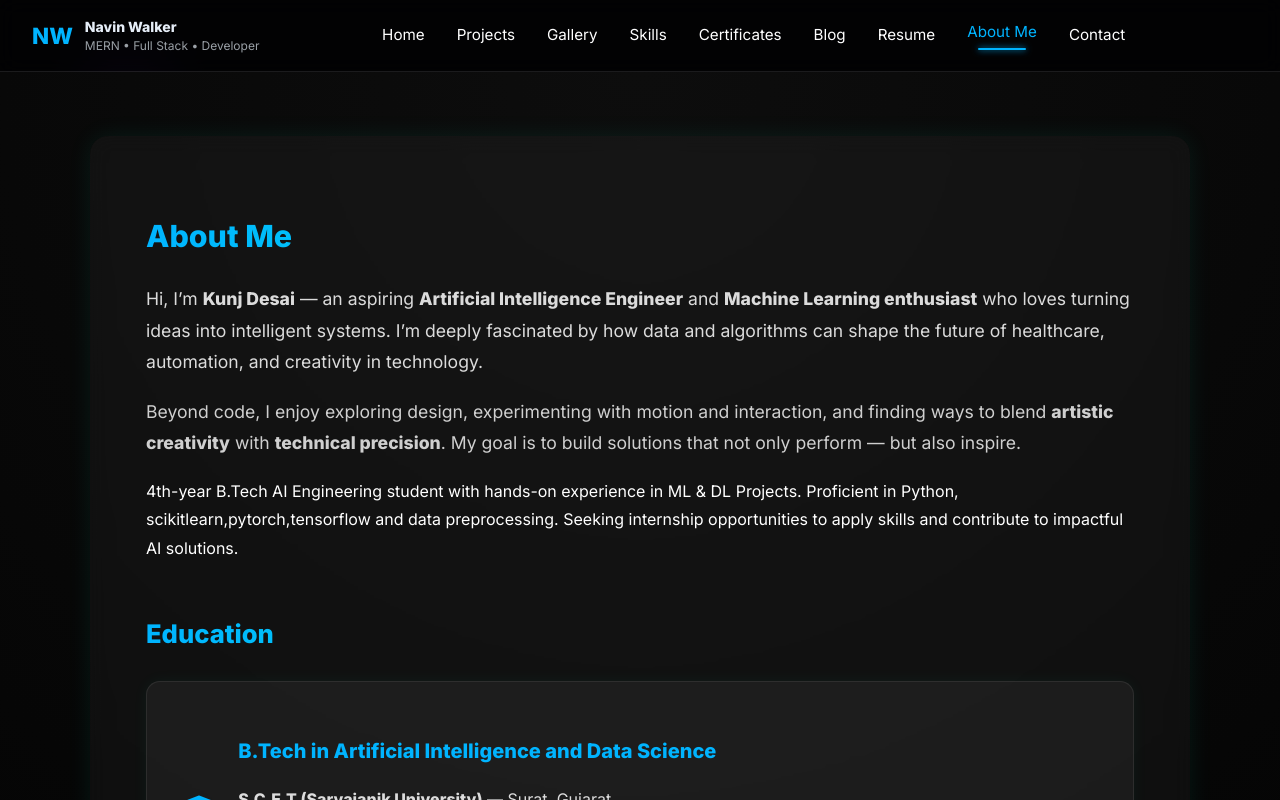
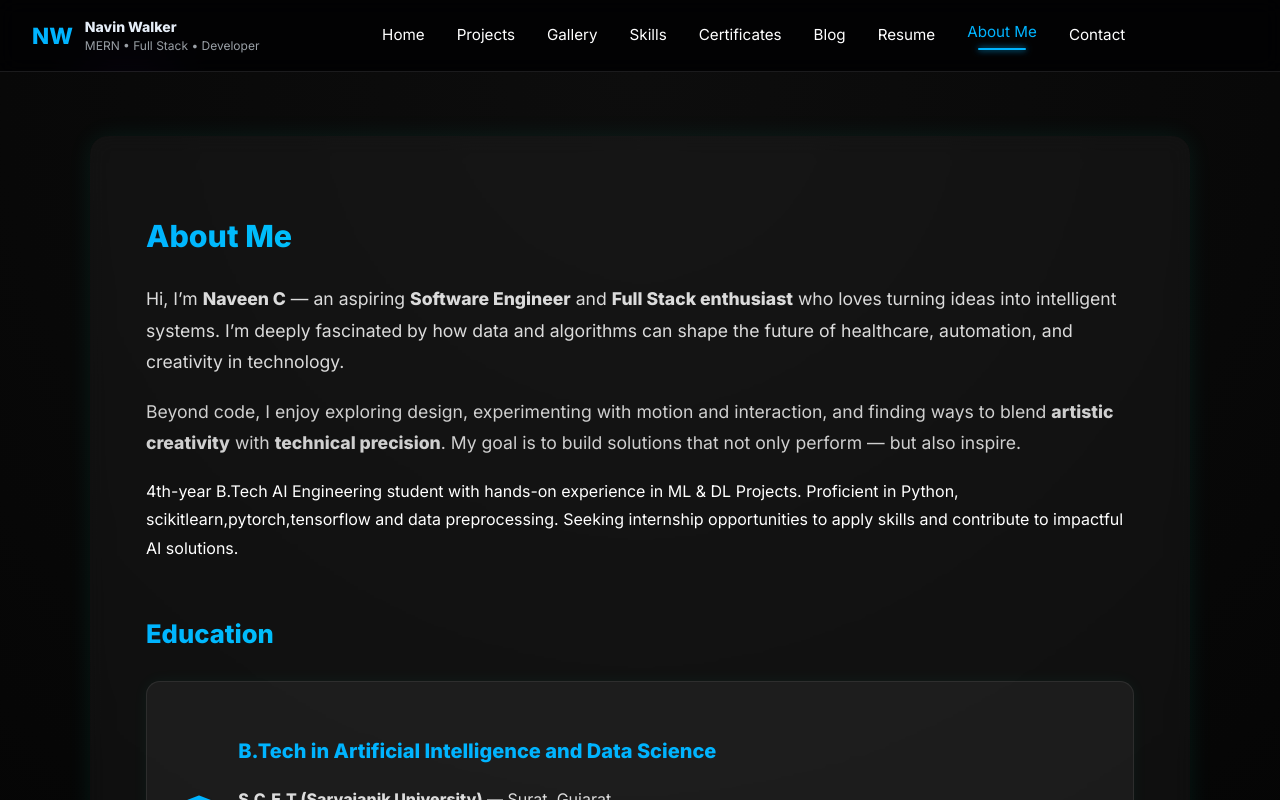
Before and after one commit to Navin2404/Navin-walker-portfolio, a React (Vite) app: page /about in a window 1280 px wide. Shown: the top 800 px of the page. Built offline with nearby package versions, Linux system fonts and the light colour scheme.

Commit message:
about page

```diff
--- a/src/pages/About.jsx
+++ b/src/pages/About.jsx
@@ -56,9 +56,9 @@ const AboutMe = () => {
             marginBottom: "1rem",
           }}
         >
-          Hi, I’m <strong>Kunj Desai</strong> — an aspiring{" "}
-          <strong>Artificial Intelligence Engineer</strong> and{" "}
-          <strong>Machine Learning enthusiast</strong> who loves turning ideas
+          Hi, I’m <strong>Naveen C</strong> — an aspiring{" "}
+          <strong>Software Engineer</strong> and{" "}
+          <strong>Full Stack enthusiast</strong> who loves turning ideas
           into intelligent systems. I’m deeply fascinated by how data and
           algorithms can shape the future of healthcare, automation, and
           creativity in technology.
```
